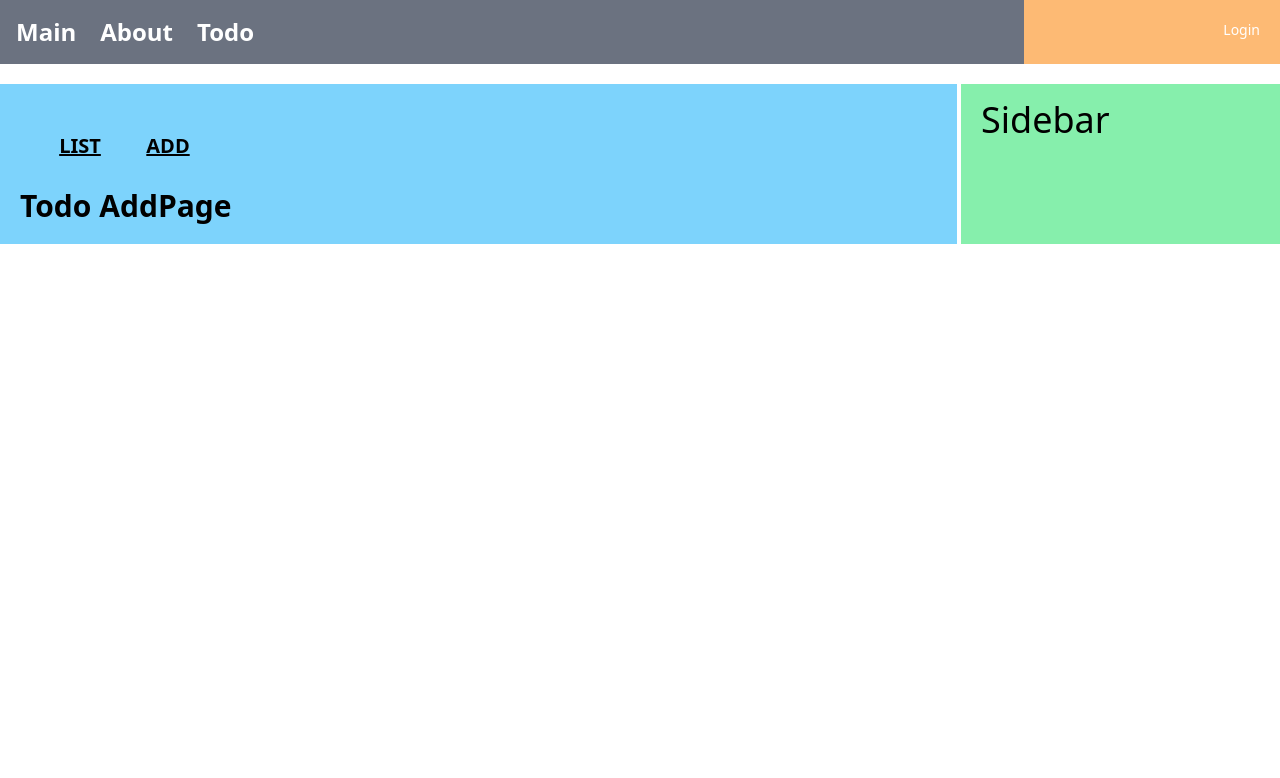
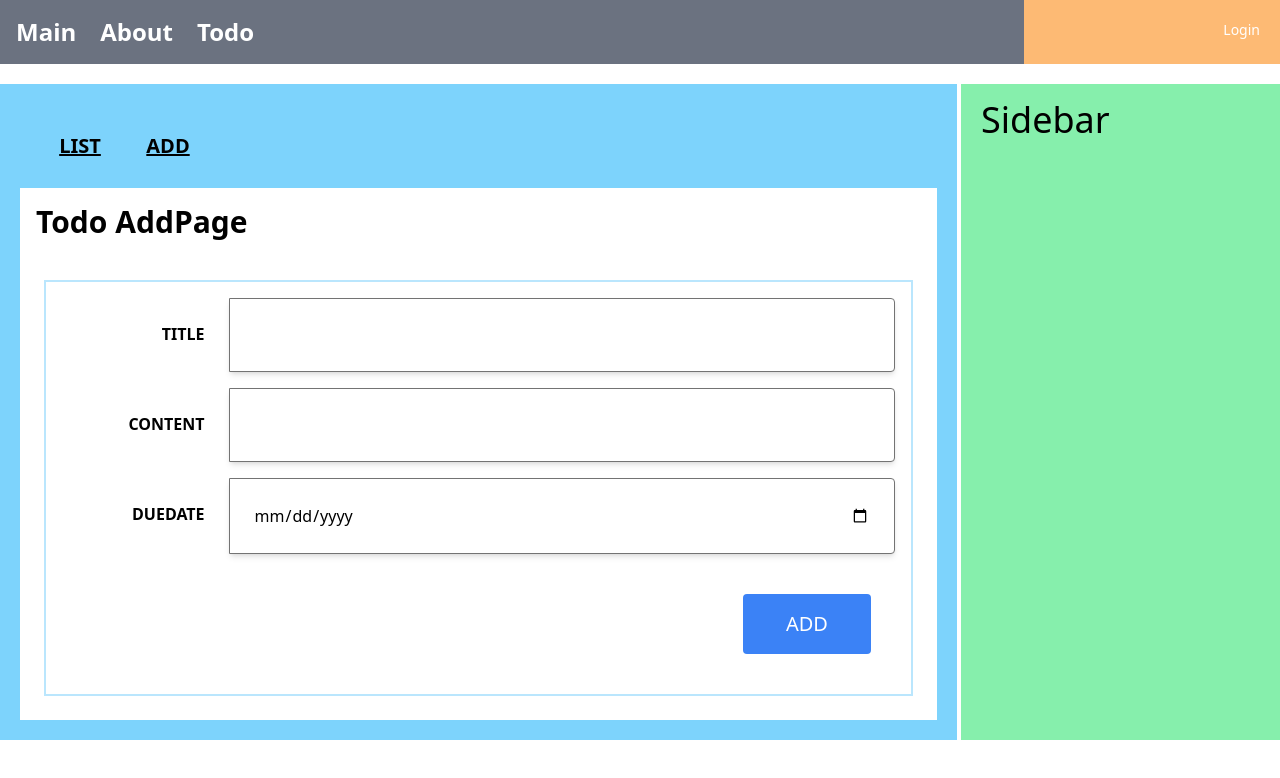
Before and after one commit to hoin14/mall-front, a React (Create React App) app: page /todo/list in a window 1280 px wide. Both pictures are taken after a click on the element "ADD". Shown: the top 778 px of the page. Built offline with nearby package versions, Linux system fonts and the light colour scheme; no server answers.

Commit message:
동일 페이지 클릭처리, SPA

```diff
--- a/src/api/todoApi.js
+++ b/src/api/todoApi.js
@@ -6,6 +6,7 @@
 
 export const getOne = async (tno) => {
     const res = await axios.get(`${prefix}/${tno}`)
+
     return res.data
 }
 
@@ -15,3 +16,10 @@
 
     return res.data
 }
+
+export const postAdd = async (todoObj) => {
+    //JSON.stringfy(obj) => JSON String
+    const res = await axios.post(`${prefix}/`, todoObj)
+
+    return res.data
+}
--- /dev/null
+++ b/src/components/common/PageComponent.js
@@ -0,0 +1,28 @@
+import React from 'react';
+
+function PageComponent({serverData, movePage}) {
+    //serverData.prev, pageNumList, next
+    return (
+        <div className="m-6 flex justify-center">
+            {serverData.prev ?
+                <div className="m-2 p-2 w-16 text-center font-bold text-blue-400"
+                     onClick={() => movePage({page:serverData.prevPage})}>
+                    Prev </div> : <></>}
+
+            {serverData.pageNumList.map(pageNum =>
+                <div key={pageNum}
+                     className={`m-2 p-2 w-12 text-center rounded shadow-md text-white ${serverData.current === pageNum ? `bg-gray-500`: `bg-blue-400` }`}
+                     onClick={() => movePage({page:pageNum})}>
+                    {pageNum}
+                </div>
+        )}
+            {serverData.next ?
+                <div className="m-2 p-2 w-16 text-center font-bold text-blue-400"
+                    onClick={() => movePage({page: serverData.nextPage})}>
+                    next
+                </div> : <></>}
+        </div>
+    );
+}
+
+export default PageComponent;
--- /dev/null
+++ b/src/components/todo/AddComponent.js
@@ -0,0 +1,68 @@
+import React, { useState } from 'react';
+
+const initState = {
+    title: "",
+    content: "",
+    dueDate: ""
+}
+function AddComponent(props) {
+    const [todo, setTodo] = useState({...initState})
+
+    const handleChangeTodo = (e) => {
+        //todo[title]
+        todo[e.target.name] = e.target.value
+
+        setTodo({...todo})
+    }
+
+    const handleClickAdd = () => {
+        console.log(todo)
+    }
+
+    return (
+        <div className="border-2 border-sky-200 mt-10 m-2 p-4">
+            <div className="flex justify-center">
+                <div className="relative mb-4 flex w-full flex-wrap items-stretch">
+                    <div className="w-1/5 p-6 text-right font-bold">TITLE</div>
+                    <input className="w-4/5 p-6 rounded-r border border-solid border-neutral-500 shadow-md"
+                           name="title"
+                           type={`text`}
+                           value={todo.title}
+                           onChange={handleChangeTodo}
+                    />
+                </div>
+            </div>
+            <div className="flex justify-center">
+                <div className="relative mb-4 flex w-full flex-wrap items-stretch">
+                    <div className="w-1/5 p-6 text-right font-bold">CONTENT</div>
+                    <input className="w-4/5 p-6 rounded-r border border-solid border-neutral-500 shadow-md"
+                           name="content"
+                           type={`text`}
+                           value={todo.content}
+                           onChange={handleChangeTodo}
+                    />
+                </div>
+            </div>
+            <div className="flex justify-center">
+                <div className="relative mb-4 flex w-full flex-wrap items-stretch">
+                    <div className="w-1/5 p-6 text-right font-bold">DUEDATE</div>
+                    <input className="w-4/5 p-6 rounded-r border border-solid border-neutral-500 shadow-md"
+                           name="dueDate"
+                           type={`date`}
+                           value={todo.dueDate}
+                           onChange={handleChangeTodo}
+                    />
+                </div>
+            </div>
+            <div className="flex justify-end p-4">
+                <button type="button"
+                        className="rounded p-4 m-2 text-xl w-32 text-white bg-blue-500"
+                        onClick={() => handleClickAdd()}>
+                            ADD
+                </button>
+            </div>
+        </div>
+    );
+}
+
+export default AddComponent;
--- a/src/components/todo/ListComponent.js
+++ b/src/components/todo/ListComponent.js
@@ -1,6 +1,7 @@
 import React, { useEffect, useState } from 'react';
 import { getList } from '../../api/todoApi';
 import useCustomMove from '../../hooks/useCustomMove';
+import PageComponent from '../common/PageComponent';
 
 
 const initState = {
@@ -18,7 +19,7 @@
 
 function ListComponent(props) {
 
-    const {page, size} = useCustomMove()
+    const {page, size, refresh, moveToList, moveToRead} = useCustomMove()
 
     const [serverData, setServerData] = useState(initState)
 
@@ -27,13 +28,18 @@
             console.log(data)
             setServerData(data)
         })
-    }, [page, size])
+
+    }, [page, size, refresh])
 
     return (
         <div className="border-2 border-blue-100 mt-10 mr-2 ml-2">
             <div className="flex flex-wrap mx-auto justify-center p-6">
                 {serverData.dtoList.map(todo =>
-                    <div key={todo.tno} className="w-full min-w-[400px] p-2 m-2 rounded shadow-md">
+                    <div
+                        key={todo.tno}
+                        className="w-full min-w-[400px] p-2 m-2 rounded shadow-md"
+                        onClick={() => moveToRead(todo.tno)}
+                    >
                         <div className="flex">
                             <div className="font-extrabold text-2xl p-2 w-1/12">
                                 {todo.tno}
@@ -48,6 +54,8 @@
                     </div>
                     )}
             </div>
+
+            <PageComponent serverData={serverData} movePage={moveToList}></PageComponent>
         </div>
     );
 }
--- a/src/components/todo/ReadComponent.js
+++ b/src/components/todo/ReadComponent.js
@@ -42,7 +42,7 @@
                 <button type="button"
                         className="rounded p-4 m-2 text-xl w-32 text-white bg-red-500"
                         onClick={() => moveToModify(todo.tno)}>
-                            Modifyt
+                            Modify
                 </button>
 
             </div>
--- a/src/hooks/useCustomMove.js
+++ b/src/hooks/useCustomMove.js
@@ -1,3 +1,4 @@
+import { useState } from "react"
 import { createSearchParams, useNavigate, useSearchParams } from "react-router-dom"
 
 const getNum  = (param, defaultValue) => {
@@ -11,6 +12,8 @@
 const useCustomMove = () => {
 
     const navigate = useNavigate()
+
+    const [refresh, setRefresh] = useState(false);
 
     const [queryParams] = useSearchParams()
 
@@ -33,6 +36,8 @@
             querytStr = queryDefault
         }
 
+        setRefresh(!refresh);
+
         navigate({pathname:'../list', search:querytStr})
     }
 
@@ -43,7 +48,14 @@
         })
     }
 
-    return {moveToList, moveToModify, page, size}
+    const moveToRead = (num) => {
+        navigate({
+            pathname:`../read/${num}`,
+            search:queryDefault
+        })
+    }
+
+    return {moveToList, moveToModify, moveToRead, page, size, refresh}
 }
 
 export default useCustomMove
--- a/src/pages/todo/AddPage.js
+++ b/src/pages/todo/AddPage.js
@@ -1,9 +1,13 @@
 import React from 'react'
+import AddComponent from '../../components/todo/AddComponent';
 
-function AddPage(props) {
+function AddPage() {
     return (
-        <div className={'text-3xl font-extrabold'}>
-            Todo AddPage
+        <div className="p-4 w-full bg-white">
+            <div className="text-3xl font-extrabold">
+                Todo AddPage
+            </div>
+            <AddComponent/>
         </div>
     )
 }
```
